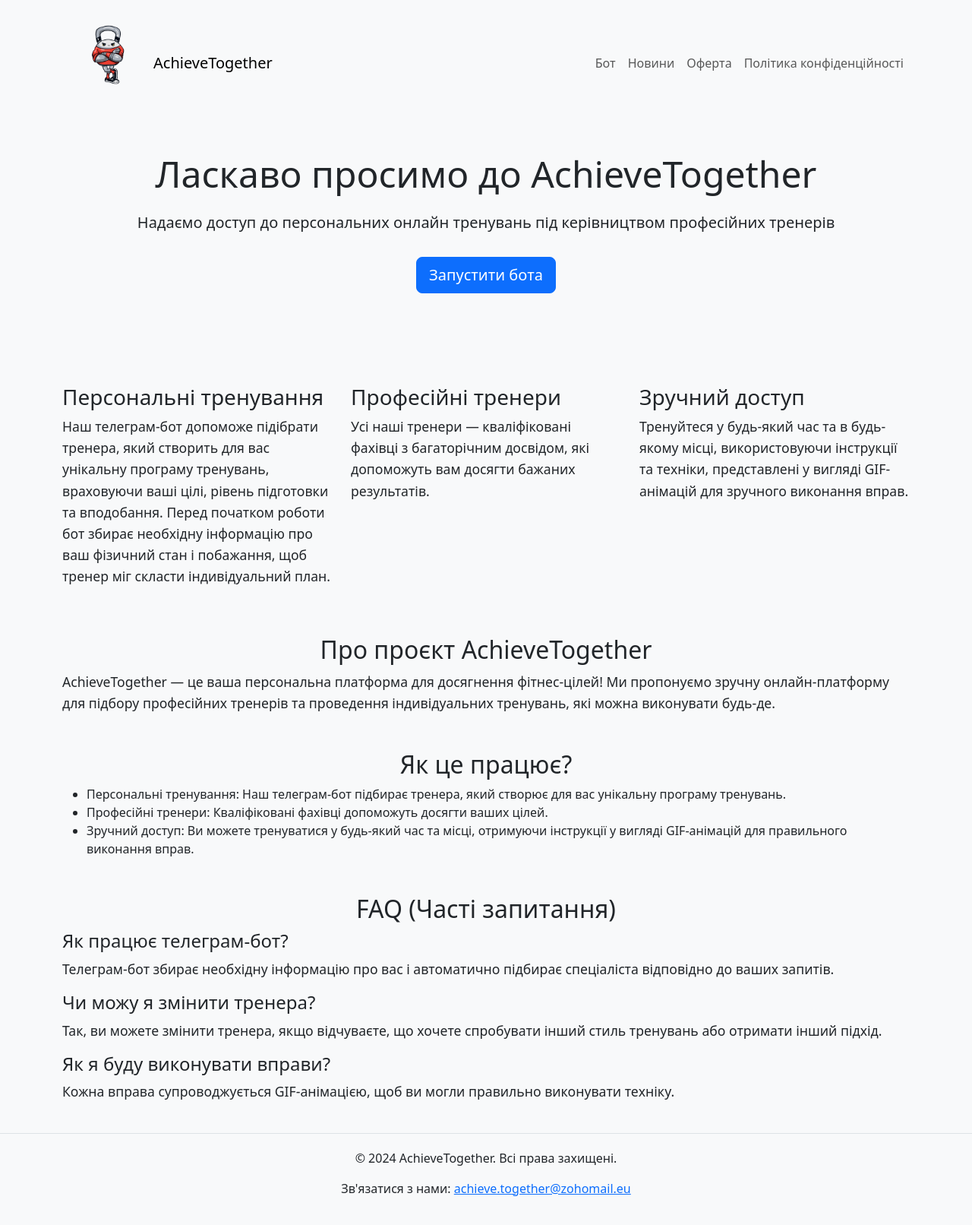
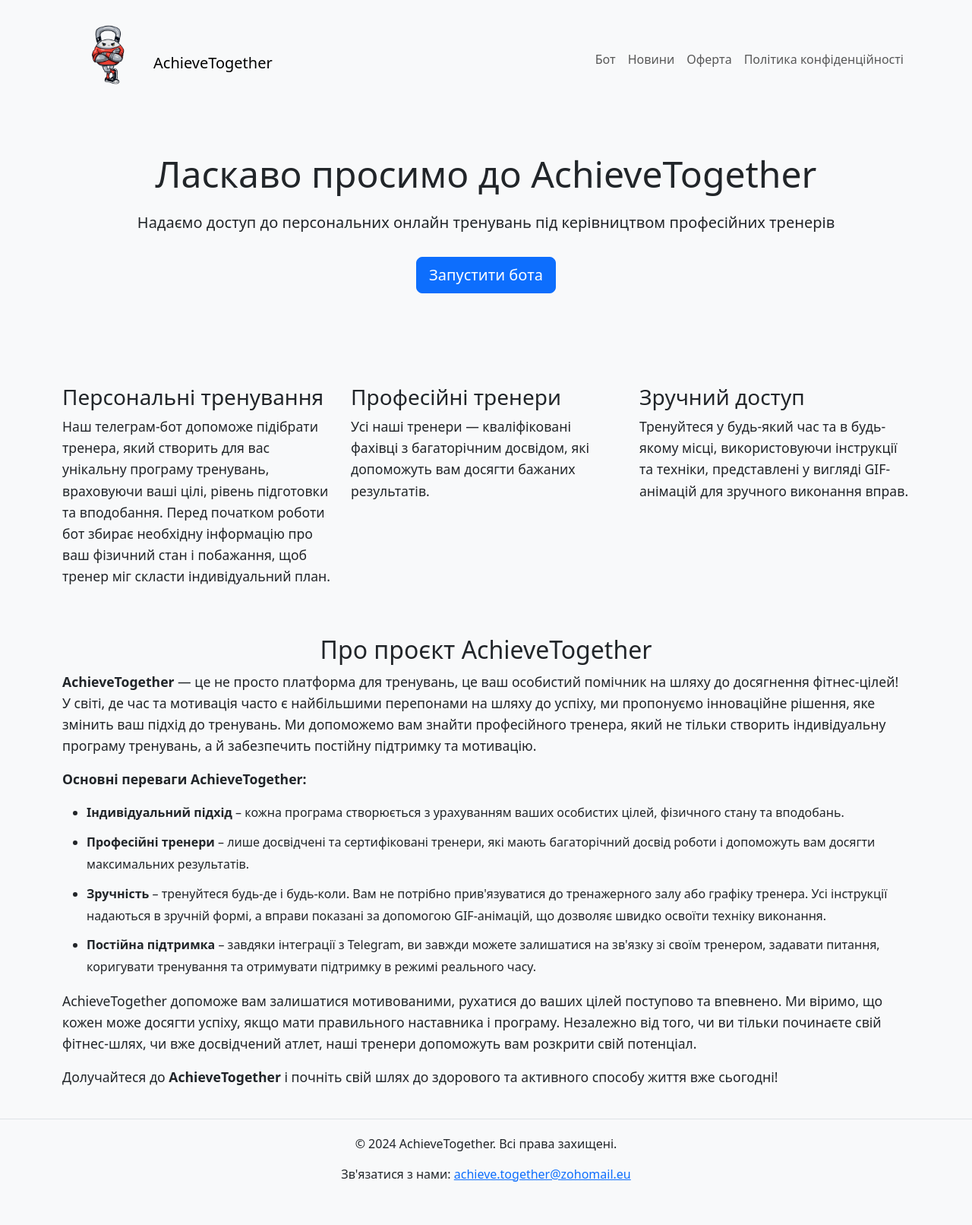
Before and after one commit to YevheniiMelnikov/GymAI, a Django app: page / in a window 1280 px wide. Shown: the whole page at 76% size. After the commit the page ends 1555 px from the top, so only its background shows below. Run offline with Django 5.2, Linux system fonts and the light colour scheme.

Commit message:
Home page updated

```diff
--- a/backend/templates/home/home.html
+++ b/backend/templates/home/home.html
@@ -47,6 +47,10 @@
             text-align: center;
             margin-top: 40px;
             border-top: 1px solid #dee2e6;
+        }
+        ul li {
+            line-height: 1.8; /* Увеличенный межстрочный интервал */
+            margin-bottom: 10px; /* Отступ между элементами списка */
         }
     </style>
 </head>
@@ -110,28 +114,26 @@
 
         <section class="about mt-5">
             <h2 class="text-center">Про проєкт AchieveTogether</h2>
-            <p>AchieveTogether — це ваша персональна платформа для досягнення фітнес-цілей! Ми пропонуємо зручну онлайн-платформу для підбору професійних тренерів та проведення індивідуальних тренувань, які можна виконувати будь-де.</p>
+            <p>
+                <strong>AchieveTogether</strong> — це не просто платформа для тренувань, це ваш особистий помічник на шляху до досягнення фітнес-цілей! У світі, де час та мотивація часто є найбільшими перепонами на шляху до успіху, ми пропонуємо інноваційне рішення, яке змінить ваш підхід до тренувань. Ми допоможемо вам знайти професійного тренера, який не тільки створить індивідуальну програму тренувань, а й забезпечить постійну підтримку та мотивацію.
+            </p>
+            <p>
+                <strong>Основні переваги AchieveTogether:</strong>
+            </p>
+            <ul>
+                <li><strong>Індивідуальний підхід</strong> – кожна програма створюється з урахуванням ваших особистих цілей, фізичного стану та вподобань.</li>
+                <li><strong>Професійні тренери</strong> – лише досвідчені та сертифіковані тренери, які мають багаторічний досвід роботи і допоможуть вам досягти максимальних результатів.</li>
+                <li><strong>Зручність</strong> – тренуйтеся будь-де і будь-коли. Вам не потрібно прив'язуватися до тренажерного залу або графіку тренера. Усі інструкції надаються в зручній формі, а вправи показані за допомогою GIF-анімацій, що дозволяє швидко освоїти техніку виконання.</li>
+                <li><strong>Постійна підтримка</strong> – завдяки інтеграції з Telegram, ви завжди можете залишатися на зв'язку зі своїм тренером, задавати питання, коригувати тренування та отримувати підтримку в режимі реального часу.</li>
+            </ul>
+            <p>
+                AchieveTogether допоможе вам залишатися мотивованими, рухатися до ваших цілей поступово та впевнено. Ми віримо, що кожен може досягти успіху, якщо мати правильного наставника і програму. Незалежно від того, чи ви тільки починаєте свій фітнес-шлях, чи вже досвідчений атлет, наші тренери допоможуть вам розкрити свій потенціал.
+            </p>
+            <p>
+                Долучайтеся до <strong>AchieveTogether</strong> і почніть свій шлях до здорового та активного способу життя вже сьогодні!
+            </p>
         </section>
 
-        <section class="how-it-works mt-5">
-            <h2 class="text-center">Як це працює?</h2>
-            <ul>
-                <li>Персональні тренування: Наш телеграм-бот підбирає тренера, який створює для вас унікальну програму тренувань.</li>
-                <li>Професійні тренери: Кваліфіковані фахівці допоможуть досягти ваших цілей.</li>
-                <li>Зручний доступ: Ви можете тренуватися у будь-який час та місці, отримуючи інструкції у вигляді GIF-анімацій для правильного виконання вправ.</li>
-            </ul>
-        </section>
-
-
-        <section class="faq mt-5">
-            <h2 class="text-center">FAQ (Часті запитання)</h2>
-            <h4>Як працює телеграм-бот?</h4>
-            <p>Телеграм-бот збирає необхідну інформацію про вас і автоматично підбирає спеціаліста відповідно до ваших запитів.</p>
-            <h4>Чи можу я змінити тренера?</h4>
-            <p>Так, ви можете змінити тренера, якщо відчуваєте, що хочете спробувати інший стиль тренувань або отримати інший підхід.</p>
-            <h4>Як я буду виконувати вправи?</h4>
-            <p>Кожна вправа супроводжується GIF-анімацією, щоб ви могли правильно виконувати техніку.</p>
-        </section>
     </div>
 
     <footer class="footer">
```
